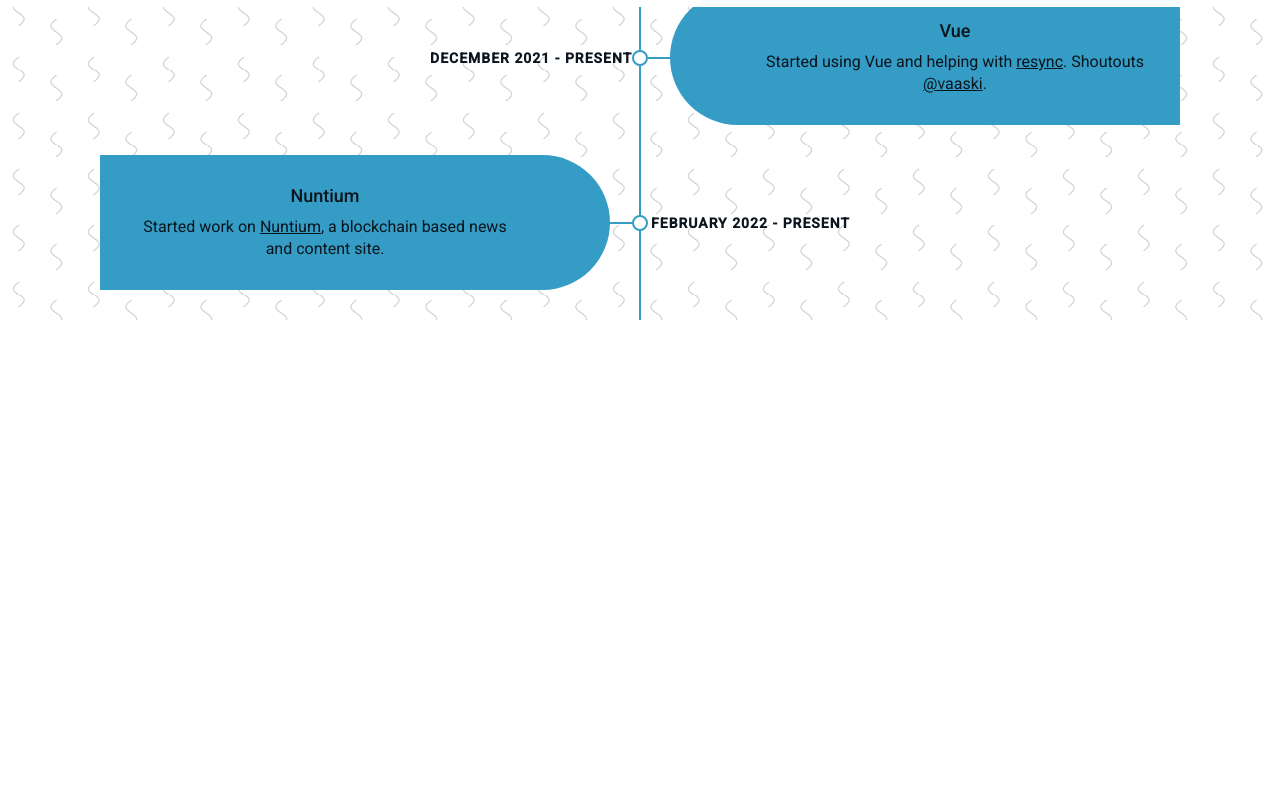
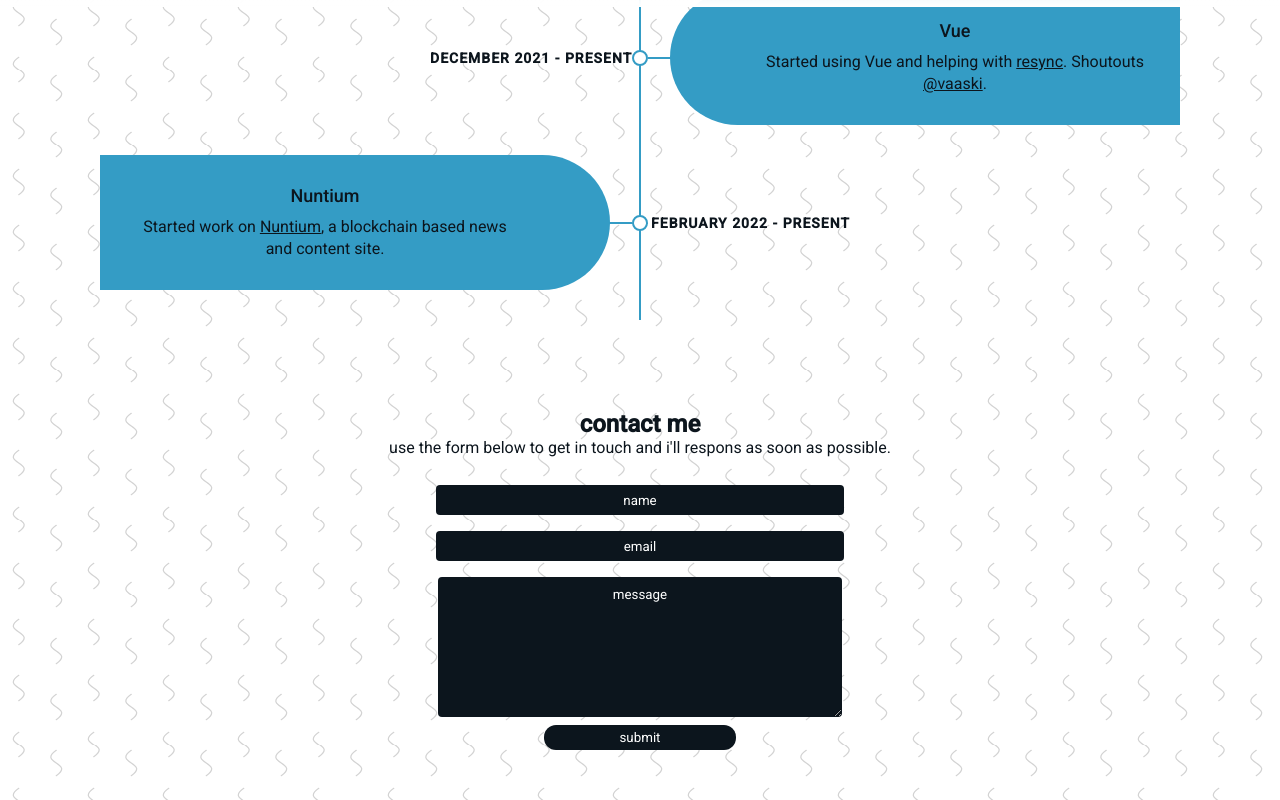
Before and after one commit to moritzkalwa/homepage, a Vue app: page / in a window 1280 px wide. Shown: the part 793-1593 px from the top of the page. Before the commit the page ends 1113 px from the top, so only its background shows below. Built offline with nearby package versions, Linux system fonts and the light colour scheme; what vue3-smooth-scroll would draw is missing.

Commit message:
feat: contact form

```diff
--- a/package.json
+++ b/package.json
@@ -9,6 +9,8 @@
     "lint": "eslint . --ext .vue,.js,.jsx,.cjs,.mjs,.ts,.tsx,.cts,.mts --fix --ignore-path .gitignore"
   },
   "dependencies": {
+    "@netlify/functions": "^0.11.0",
+    "got": "^12.0.1",
     "sass": "^1.49.0",
     "vue": "^3.2.27",
     "vue-router": "^4.0.12",
--- a/src/components/CV.vue
+++ b/src/components/CV.vue
@@ -64,7 +64,7 @@
 }
 
 body {
-  background: --var(--color-background);
+  background: var(--color-background);
 }
 
 h2 {
--- a/src/components/ContactForm.vue
+++ b/src/components/ContactForm.vue
@@ -1,28 +1,189 @@
 <script lang="ts">
-import { defineComponent } from "vue";
+import { defineComponent, reactive, ref } from "vue"
+import { RouterLink } from "vue-router"
+const messageDest = "/.netlify/functions/message"
+const emailReg = /[A-Z0-9._%+-]+@[A-Z0-9-]+.[A-Z]{2,4}/gim
 
 export default defineComponent({
-  components: {},
   setup() {
-    return {};
+    const form = reactive({
+      name: "",
+      email: "",
+      message: "",
+    })
+    const valid = reactive({
+      name: true,
+      email: true,
+      message: true,
+    })
+    const success = ref<boolean | null>(null)
+    const submit = async (e?: Event) => {
+      e?.preventDefault()
+      // @ts-expect-error this sucks
+      if (document.activeElement == e?.target) document.activeElement.blur();
+      valid.name = true
+      valid.email = true
+      valid.message = true
+      success.value = null
+      if (!form.name) valid.name = false
+      if (!form.email || !form.email.match(emailReg)) valid.email = false
+      if (!form.message) valid.message = false
+      if (!valid.name || !valid.email || !valid.message) return
+      try {
+        const res = await fetch(messageDest, {
+          method: "POST",
+          body: JSON.stringify(form),
+        })
+        if (!res.ok) {
+          success.value = false
+          return
+        }
+        form.name = ""
+        form.email = ""
+        form.message = ""
+        success.value = true
+      } catch (error) {
+        console.error(error)
+        success.value = false
+      }
+    }
+    const onkeydown = (e: KeyboardEvent) => {
+      if (e.key === "Enter" && e.ctrlKey) {
+        e.preventDefault()
+        submit()
+      }
+    }
+    return {
+      RouterLink,
+      submit,
+      onkeydown,
+      form,
+      valid,
+      success,
+    }
   },
-});
+})
 </script>
 
 <template>
-    <form action="mailto:kalwa.moritz@gmail.com" method="post" enctype="text/plain" class="contact-form" hidden>
-        <input type="text" name="name" placeholder="Your name"><br>
-        <input type="text" name="mail" placeholder="Your E-Mail"><br>
-        Comment:<br>
-        <input type="text" name="comment" size="50"><br><br>
-        <input type="submit" value="Send">
-        <input type="reset" value="Reset">
-    </form>
+  <div class="contact-wrapper">
+    <TransitionGroup name="fade">
+      <section v-if="success === null" class="contact-form-wrapper">
+        <h1 >contact me</h1>
+        <p>
+          use the form below to get in touch and i'll respons as soon as possible.
+        </p>
+
+        <form :onsubmit="submit" class="contact-form">
+          <input
+            v-model="form.name"
+            @input="valid.name = true"
+            type="text"
+            name="name"
+            placeholder="name"
+            autocomplete="name"
+            spellcheck="false"
+            class="input"
+            style="width: max(150px, 30vw)"
+            :class="{ invalid: !valid.name }"
+          />
+          <input
+            v-model="form.email"
+            @input="valid.email = true"
+            type="email"
+            name="email"
+            placeholder="email"
+            autocomplete="email"
+            spellcheck="false"
+            class="input"
+            style="width: max(150px, 30vw)"
+            :class="{ invalid: !valid.email }"
+          />
+          <textarea
+            v-model="form.message"
+            @input="valid.message = true"
+            name="message"
+            placeholder="message"
+            @keydown="onkeydown"
+            :maxlength="1500"
+            autocomplete="off"
+            class="input textarea"
+            style="width: max(150px, 30vw)"
+            :class="{ invalid: !valid.message }"
+          />
+
+          <button type="submit">submit</button>
+        </form>
+      </section>
+
+      <section v-if="success === false">
+        <h1>
+          hmm, looks like something went wrong.
+        </h1>
+        <p>
+          please send me
+          <a href="mailto:kalwa.moritz@gmail.com" target="_blank" class="animate-underline link"
+            >an email</a
+          >
+          instead
+        </p>
+      </section>
+
+      <section v-if="success === true">
+        <h1 class="mb-2 text-3xl">message sent.</h1>
+        <p class="text-clr-white opacity-75">
+          i will most likely respond within 48 hours.
+        </p>
+      </section>
+    </TransitionGroup>
+  </div>
 </template>
-
 <style lang="scss" scoped>
-.contact-form {
-    width: 100%;
-    display: flexbox;
+.contact-wrapper {
+  display: flex;
+  flex-direction: column;
+  align-items: center;
+  justify-content: center;
+  padding: 50px;
+  &>.contact-form-wrapper {
+    max-width: 85vw;
+    &>.contact-form {
+      align-items: center;
+      justify-content: center;
+      display: flex;
+      flex-direction: column;
+      margin-top: 1.25rem;
+    }
+  }
+  .input, .input:focus {
+    margin-top: 0.5rem;
+    margin-bottom: 0.5rem;
+    padding-left: 0.75rem;
+    padding-right: 0.75rem;
+    border-radius: 0.25rem;
+    border: none;
+    outline: none;
+    text-align: center;
+    min-height: 30px;
+    background-color: var(--color-background-alternate);
+    color: var(--color-background);
+    &::placeholder {
+      color: var(--color-background);
+      text-align: center;
+    }
+    &.textarea {
+      min-height: 15vh;
+      text-align: left;
+      padding: 10px;
+    }
+  }
+  button {
+    padding: 5px;
+    width: max(100px, 15vw);
+    background-color: var(--color-background-alternate);
+    color: var(--color-background);
+    border: none;
+    border-radius: 0.75rem;
+  }
 }
 </style>
```
Also changed, not shown: 2 other files (tests, documents, lock files or other folders).
